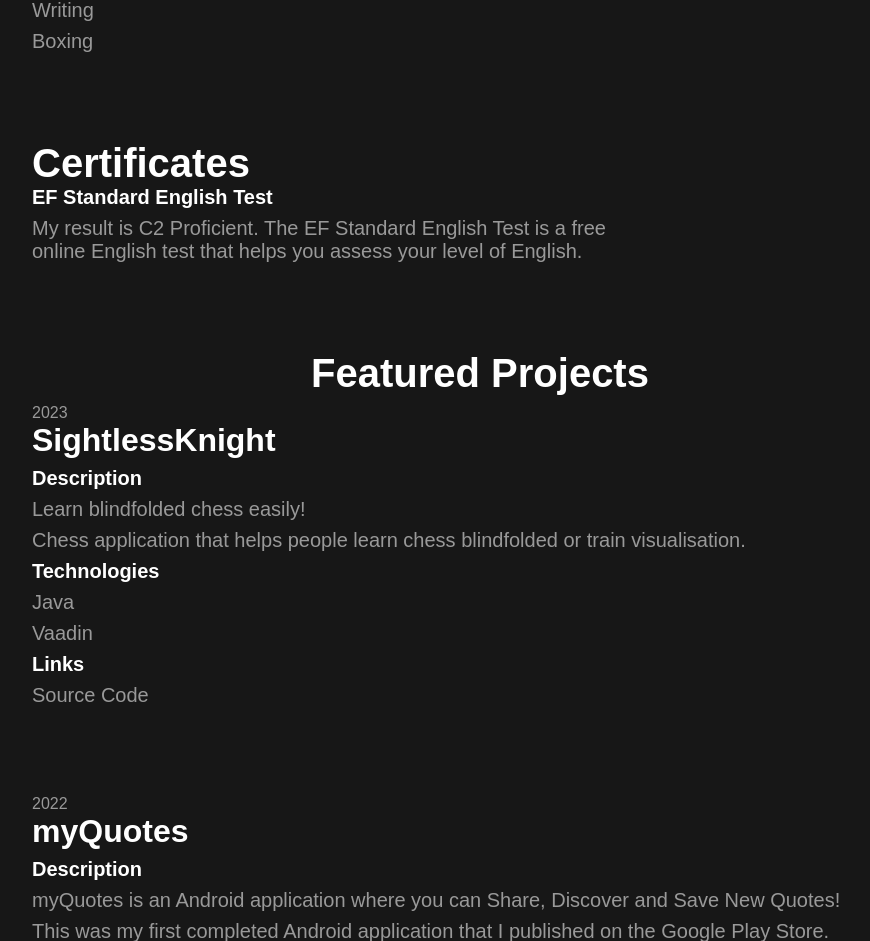
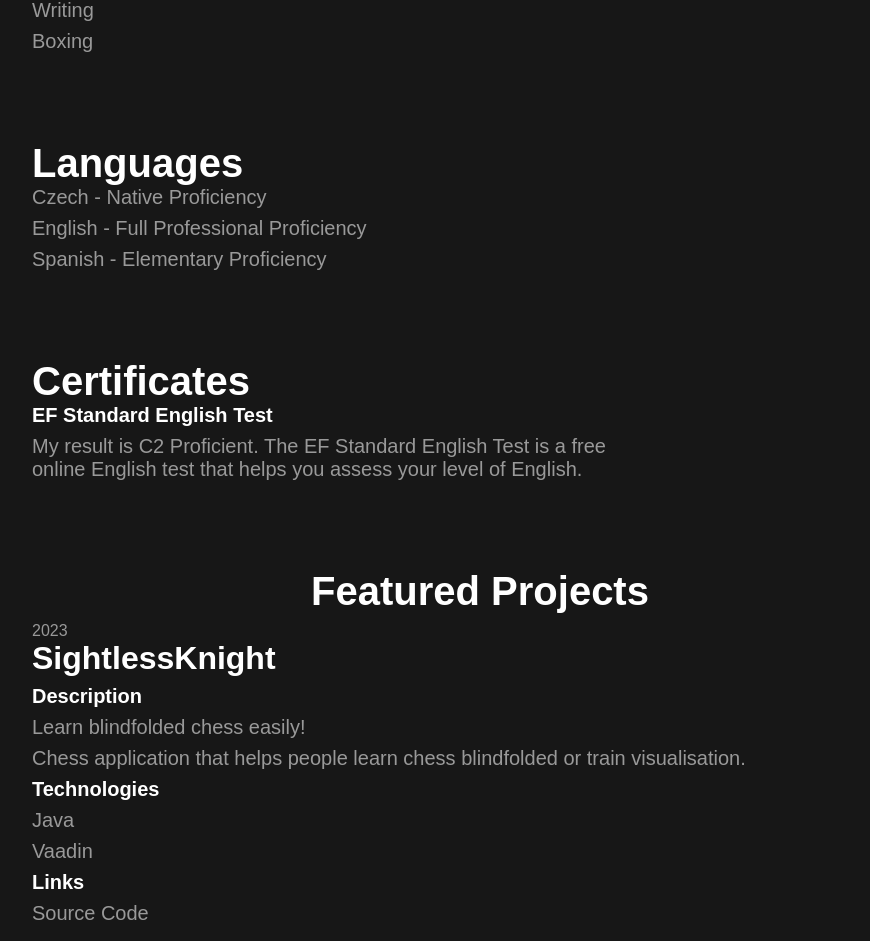
Before and after one commit to lukassobotik/personal-website, a Next.js app: page / in a window 1280 px wide. Shown: the part 1578-2519 px from the top of the page, without its empty margins (160-1030 px from the left). Built offline with nearby package versions, Linux system fonts and the light colour scheme.

Commit message:
Languages

```diff
--- a/pages/index.tsx
+++ b/pages/index.tsx
@@ -111,6 +111,14 @@ export default function Home() {
             </div>
           </div>
           <div className={styles.general_section} data-aos="fade-up" data-aos-once={true}>
+            <div className={styles.general_section_title}>Languages</div>
+            <div className={styles.general_section_content}>
+              <div className={styles.general_section_content_item}>Czech - Native Proficiency</div>
+              <div className={styles.general_section_content_item}>English - Full Professional Proficiency</div>
+              <div className={styles.general_section_content_item}>Spanish - Elementary Proficiency</div>
+            </div>
+          </div>
+          <div className={styles.general_section} data-aos="fade-up" data-aos-once={true}>
             <div className={styles.general_section_title}>Certificates</div>
             <div className={styles.general_section_content}>
               <div className={styles.general_section_content_item}>
```
